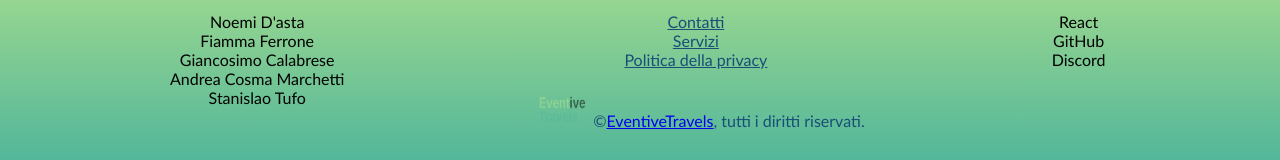
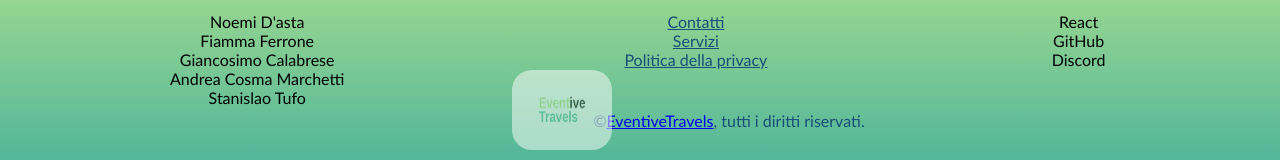
Before and after one commit to develhope/FS30-Team2-Project2, a React (Vite) app: page / in a window 1280 px wide. Shown: the part 1636-1796 px from the top of the page. Built offline with nearby package versions, Linux system fonts and the light colour scheme.

Commit message:
footerlogo2

```diff
--- a/src/components/footer.scss
+++ b/src/components/footer.scss
@@ -61,6 +61,8 @@
   margin-left: 40vw;
   margin-bottom: 1vw;
   opacity: 0.5;
+  background-color: white;
+  border-radius: 20px;
 }
 .endFooter {
   color: #184e77;
```
